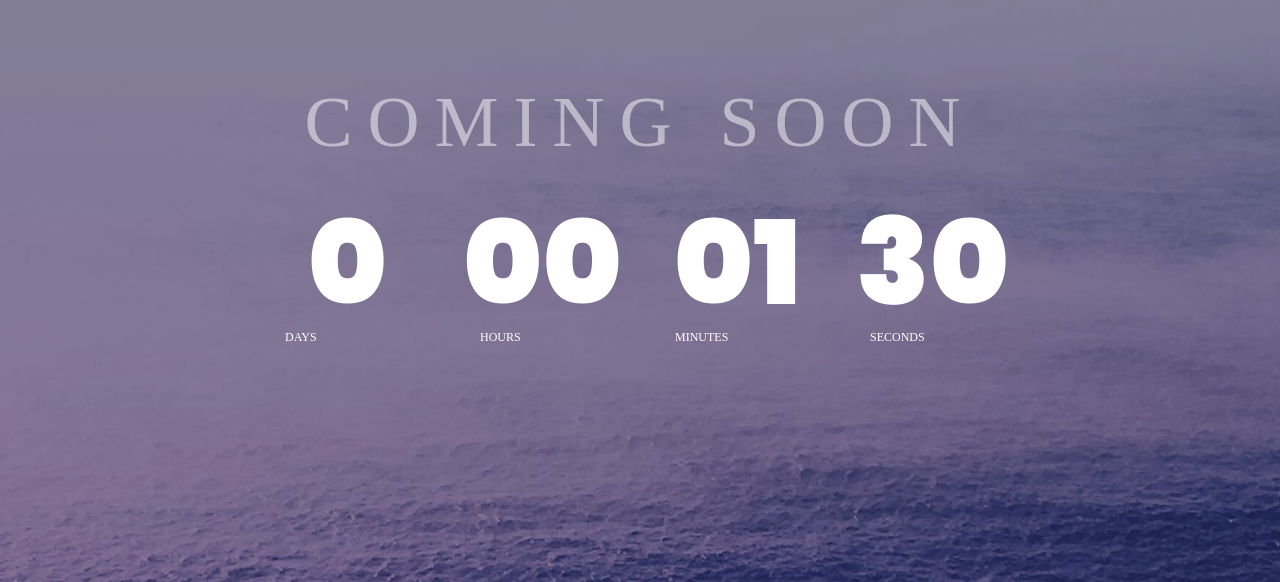
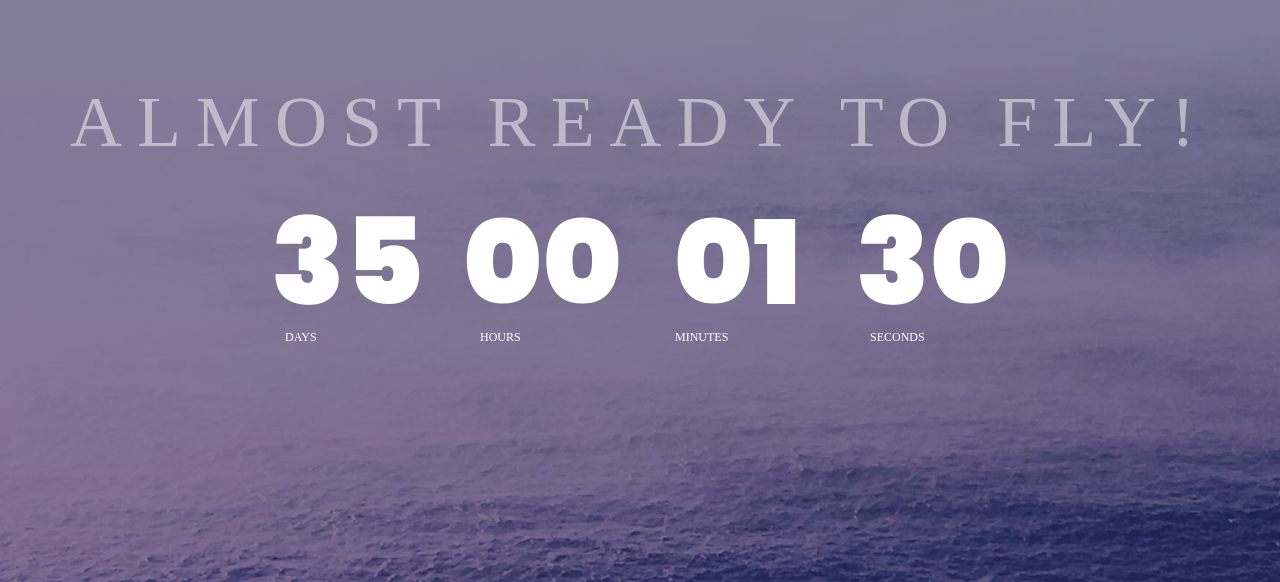
Before and after one commit to rapha-fernandes/dronemag, a plain HTML site: page index.html in a window 1280 px wide. Shown: the part 120-702 px from the top of the page. Drawn offline with Linux system fonts and the light colour scheme; a web font is replaced by a local one.

Commit message:
data count update

```diff
--- a/index.html
+++ b/index.html
@@ -38,7 +38,7 @@
 		<!--  -->
 		<div class="flex-col-c-m p-l-15 p-r-15 p-t-50 p-b-120">
 			<h3 class="l1-txt1 txt-center p-b-40 respon1">
-				Coming Soon
+				Almost ready to fly!
 			</h3>
 
 			<div class="flex-w flex-c-m cd100">
@@ -101,8 +101,8 @@
 			/*Set Endtime here*/
 			/*Endtime must be > current time*/
 			endtimeYear: 2018,
-			endtimeMonth: 5,
-			endtimeDate: 21,
+			endtimeMonth: 6,
+			endtimeDate: 25,
 			endtimeHours: 10,
 			endtimeMinutes: 0,
 			endtimeSeconds: 0,
```
